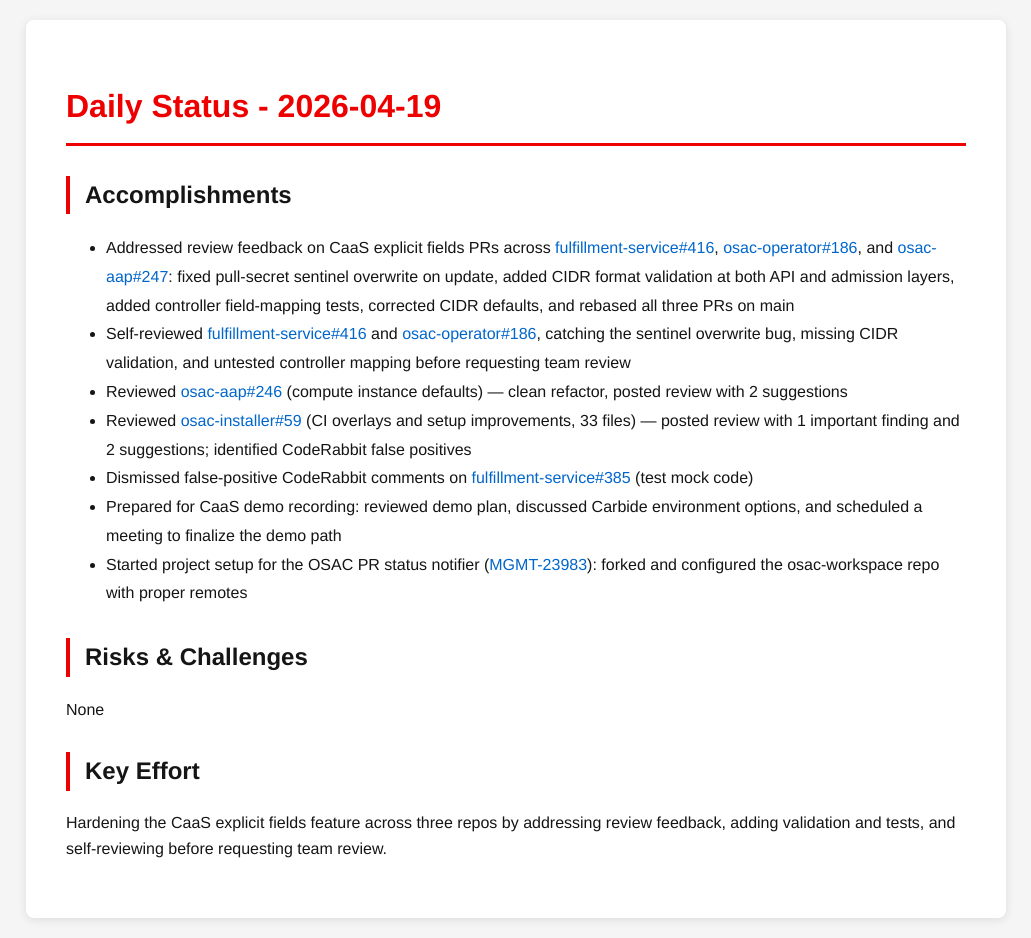
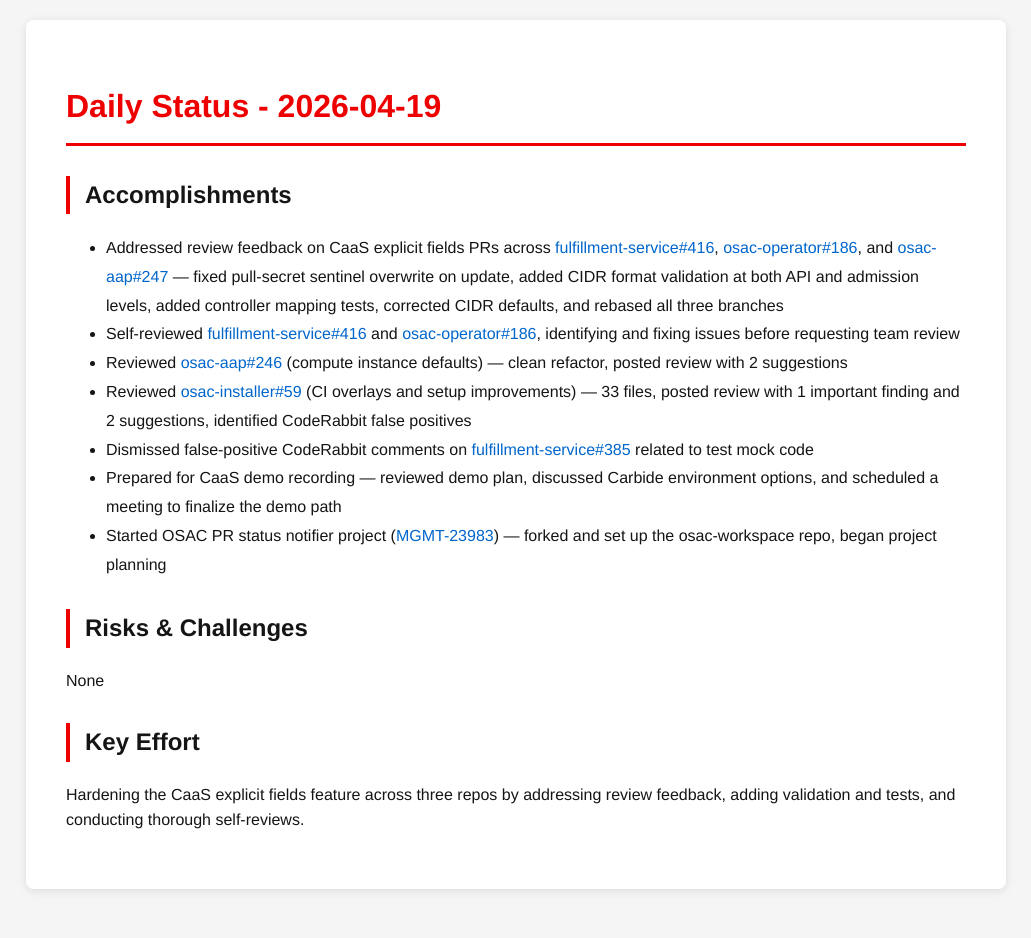
Before and after one commit to tzvatot/daily-status, a Jekyll site: the page built from 2026-04-19.md, in a window 1280 px wide. Shown: the whole page, without its empty margins (124-1155 px from the left). Built offline with Jekyll 4.4.1, drawn with Linux system fonts in a browser that asks for light colours; after the commit the page ends 909 px from its top, so only the background shows below that.

Commit message:
Daily status update - 2026-04-19

```diff
--- a/2026-04-19.md
+++ b/2026-04-19.md
@@ -7,16 +7,16 @@
 # Daily Status - 2026-04-19
 
 ## Accomplishments
-- Addressed review feedback on CaaS explicit fields PRs across [fulfillment-service#416](https://github.com/osac-project/fulfillment-service/pull/416), [osac-operator#186](https://github.com/osac-project/osac-operator/pull/186), and [osac-aap#247](https://github.com/osac-project/osac-aap/pull/247): fixed pull-secret sentinel overwrite on update, added CIDR format validation at both API and admission layers, added controller field-mapping tests, corrected CIDR defaults, and rebased all three PRs on main
-- Self-reviewed [fulfillment-service#416](https://github.com/osac-project/fulfillment-service/pull/416) and [osac-operator#186](https://github.com/osac-project/osac-operator/pull/186), catching the sentinel overwrite bug, missing CIDR validation, and untested controller mapping before requesting team review
+- Addressed review feedback on CaaS explicit fields PRs across [fulfillment-service#416](https://github.com/osac-project/fulfillment-service/pull/416), [osac-operator#186](https://github.com/osac-project/osac-operator/pull/186), and [osac-aap#247](https://github.com/osac-project/osac-aap/pull/247) — fixed pull-secret sentinel overwrite on update, added CIDR format validation at both API and admission levels, added controller mapping tests, corrected CIDR defaults, and rebased all three branches
+- Self-reviewed [fulfillment-service#416](https://github.com/osac-project/fulfillment-service/pull/416) and [osac-operator#186](https://github.com/osac-project/osac-operator/pull/186), identifying and fixing issues before requesting team review
 - Reviewed [osac-aap#246](https://github.com/osac-project/osac-aap/pull/246) (compute instance defaults) — clean refactor, posted review with 2 suggestions
-- Reviewed [osac-installer#59](https://github.com/osac-project/osac-installer/pull/59) (CI overlays and setup improvements, 33 files) — posted review with 1 important finding and 2 suggestions; identified CodeRabbit false positives
-- Dismissed false-positive CodeRabbit comments on [fulfillment-service#385](https://github.com/osac-project/fulfillment-service/pull/385) (test mock code)
-- Prepared for CaaS demo recording: reviewed demo plan, discussed Carbide environment options, and scheduled a meeting to finalize the demo path
-- Started project setup for the OSAC PR status notifier ([MGMT-23983](https://issues.redhat.com/browse/MGMT-23983)): forked and configured the osac-workspace repo with proper remotes
+- Reviewed [osac-installer#59](https://github.com/osac-project/osac-installer/pull/59) (CI overlays and setup improvements) — 33 files, posted review with 1 important finding and 2 suggestions, identified CodeRabbit false positives
+- Dismissed false-positive CodeRabbit comments on [fulfillment-service#385](https://github.com/osac-project/fulfillment-service/pull/385) related to test mock code
+- Prepared for CaaS demo recording — reviewed demo plan, discussed Carbide environment options, and scheduled a meeting to finalize the demo path
+- Started OSAC PR status notifier project ([MGMT-23983](https://issues.redhat.com/browse/MGMT-23983)) — forked and set up the osac-workspace repo, began project planning
 
 ## Risks & Challenges
 None
 
 ## Key Effort
-Hardening the CaaS explicit fields feature across three repos by addressing review feedback, adding validation and tests, and self-reviewing before requesting team review.
+Hardening the CaaS explicit fields feature across three repos by addressing review feedback, adding validation and tests, and conducting thorough self-reviews.
```
